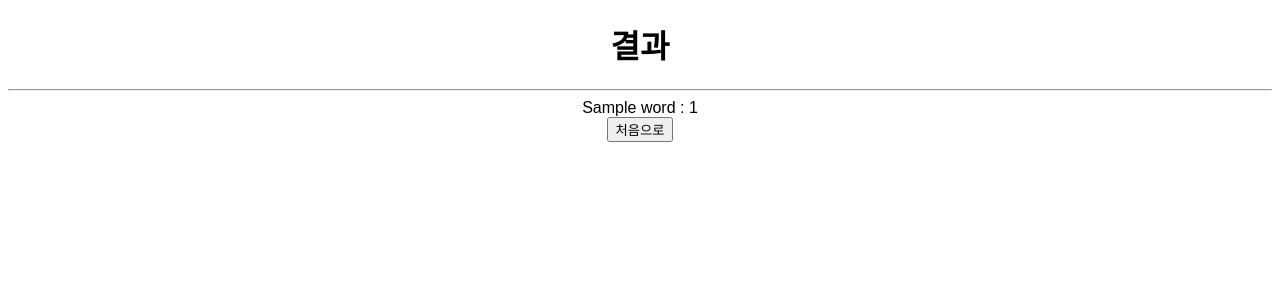
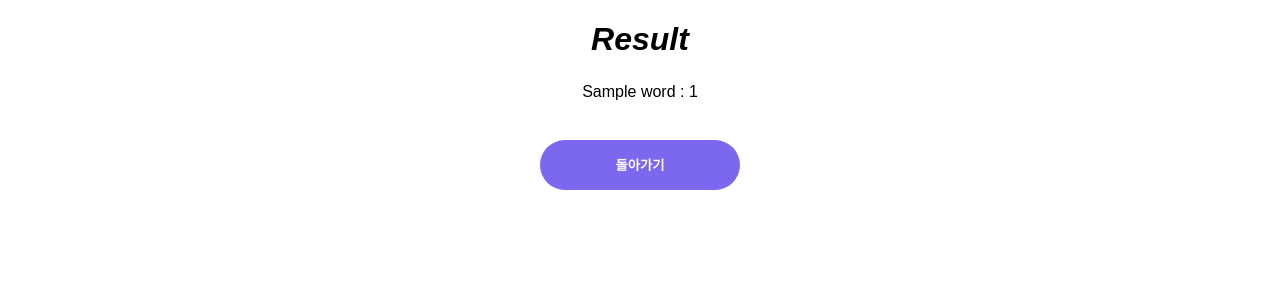
Before and after one commit to jngsjn/jngsjn_django, a Django app: template django_word_counter/django_word_counter/templates/result.html in a window 1280 px wide. Shown: the top 300 px of the page. Run offline with Django 3.2, Linux system fonts and the light colour scheme; the template is opened without the code that fills it: most values are stand-ins (such as "Sample title", 1, 10 or a date in 2020); some web fonts are replaced.

Commit message:
update django_word_counter

```diff
--- a/django_word_counter/django_word_counter/static/css/common.css
+++ b/django_word_counter/django_word_counter/static/css/common.css
@@ -3,3 +3,27 @@ body {
   font-family: 'NanumSquare', sans-serif !important;
   text-align: center;
 }
+h1 {
+  font-style: italic;
+  font-weight: 800;
+}
+p {
+  line-height: 24px;
+}
+textarea {
+  border-radius: 5px;
+  border-color: slategrey;
+  resize: none;
+  font-family: 'NanumSquare', sans-serif !important;
+}
+.submit-button {
+  margin-top: 20px;
+  width: 200px;
+  height: 50px;
+  font-weight: bold;
+  color: white;
+  background-color: mediumslateblue;
+  border: 0;
+  border-radius: 25px;
+  cursor: pointer;
+}
--- a/django_word_counter/django_word_counter/templates/index.html
+++ b/django_word_counter/django_word_counter/templates/index.html
@@ -7,16 +7,16 @@
   <meta name="viewport" content="width=device-width, initial-scale=1.0">
   <title>Word Counter</title>
   <link rel="stylesheet" href="{% static 'css/common.css' %}"/>
+  <!-- <link rel="stylesheet" href="../static/css/common.css"/> -->
   <link rel="stylesheet" type="text/css" href="https://cdn.rawgit.com/moonspam/NanumSquare/master/nanumsquare.css">
 </head>
 <body>
   <h1>Word Counter</h1>
-  <hr>
   <form action="{% url 'result' %}" method="POST">
     {% csrf_token %}
     <!-- POST일 떄 토큰 꼭 넣을 것 -->
     <textarea rows="10" cols="50" name="sentence"></textarea><br>
-    <input type="submit">
+    <button class="submit-button" type="submit">전송하기</button>
   </form>
 </body>
 </html>
--- a/django_word_counter/django_word_counter/templates/result.html
+++ b/django_word_counter/django_word_counter/templates/result.html
@@ -10,11 +10,12 @@
   <link rel="stylesheet" type="text/css" href="https://cdn.rawgit.com/moonspam/NanumSquare/master/nanumsquare.css">
 </head>
 <body>
-  <h1>결과</h1>
-  <hr>
-  {% for word, count in word_counts %}
+  <h1>Result</h1>
+  <p>
+    {% for word, count in word_counts %}
     {{word}} : {{count}}<br>
     {% endfor %}
-  <button>처음으로</button>
+  </p>
+  <button class="submit-button" onClick="javascript:history.go(-1);">돌아가기</button>
 </body>
 </html>
```
Also changed, not shown: django_word_counter/django_word_counter/word_counter/views.py (line endings or trailing spaces).
